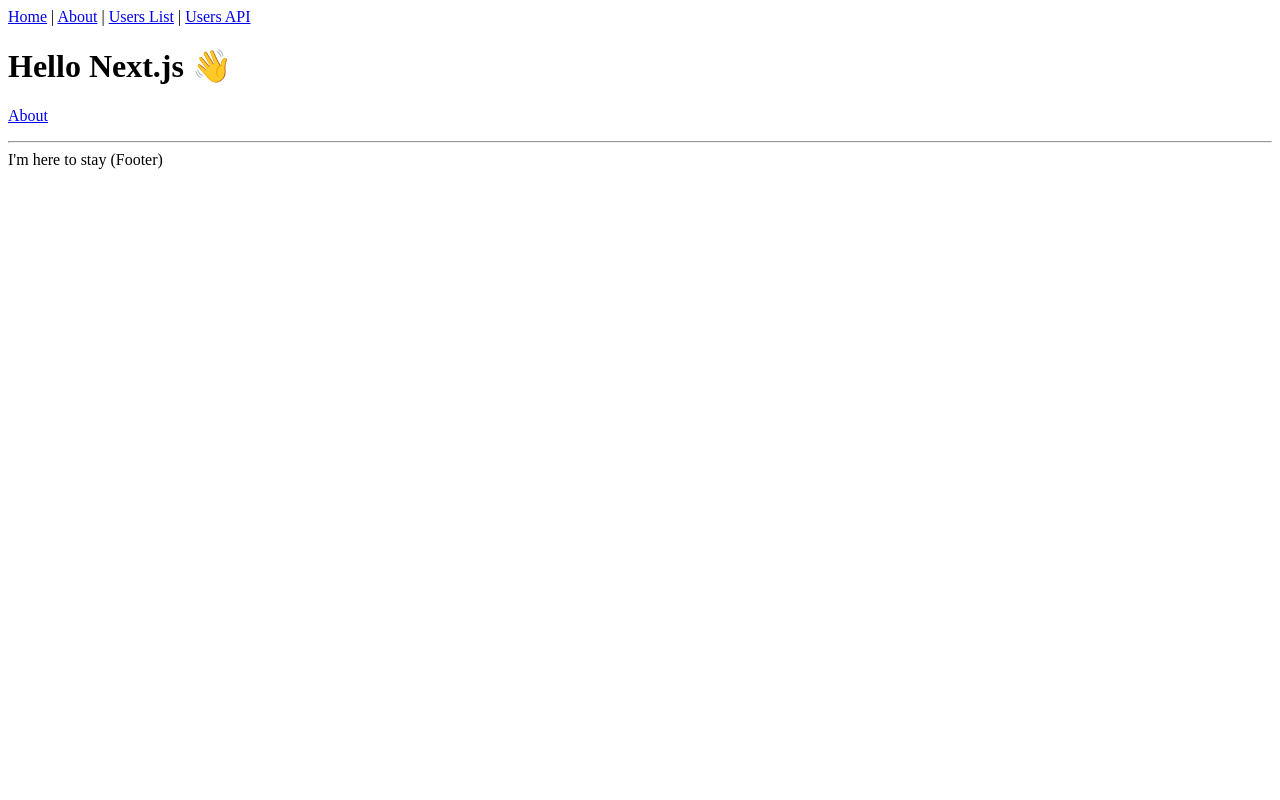
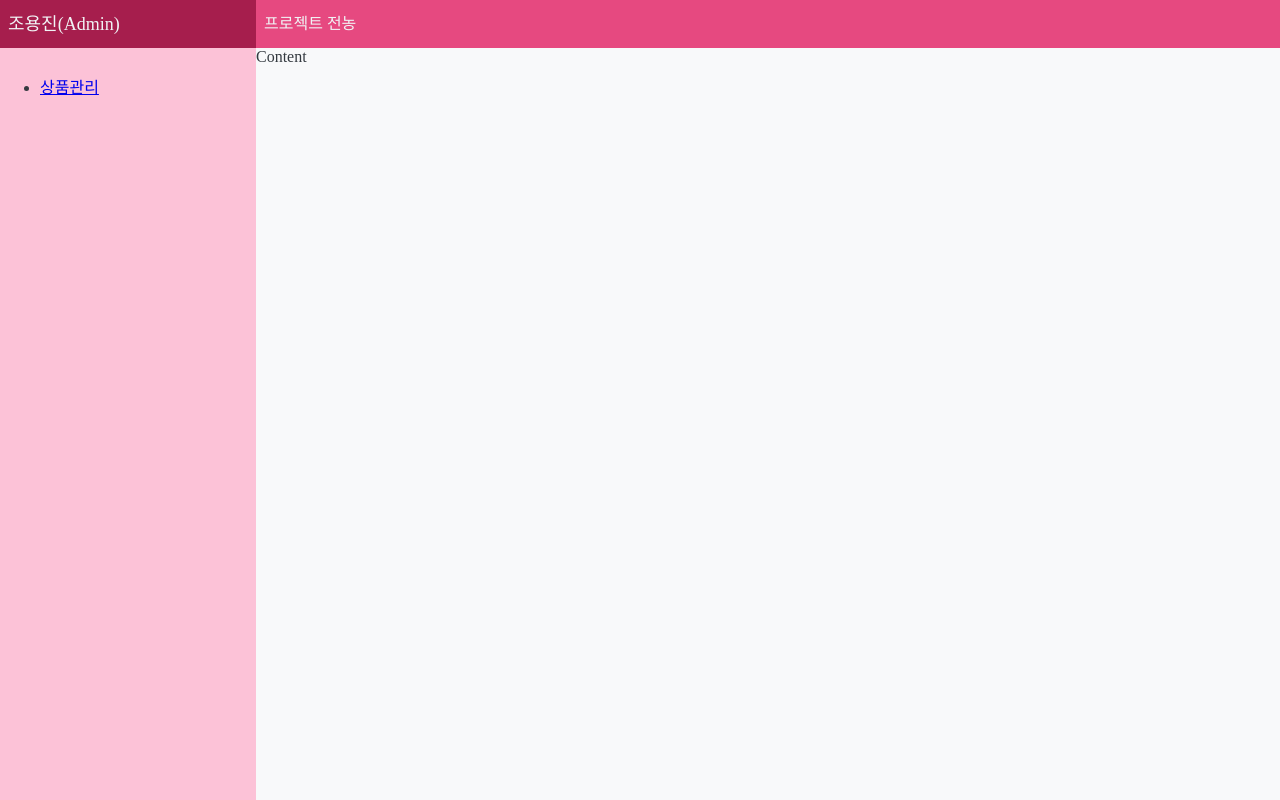
Before and after one commit to squaaat/jeonong, a Next.js app in the folder admin/: page / in a window 1280 px wide. Built offline with nearby package versions, Linux system fonts and the light colour scheme.

Commit message:
add: frame of dashboard

```diff
--- a/admin/next.config.js
+++ b/admin/next.config.js
@@ -1,8 +1,72 @@
-module.exports = function() {
-  return {
-    env: {
-      J_ENV: process.env.J_ENV,
-      J_CICD: process.env.J_CICD,
-    }
-  }
+// next.config.js에서 promise, async function 안먹음.
+// 거지같은 next.config.js
+module.exports = {
+  env: {
+    J_ENV: process.env.J_ENV,
+    J_CICD: process.env.J_CICD,
+    GOOGLE_OAUTH_CLIENT_ID: process.env.GOOGLE_OAUTH_CLIENT_ID,
+  },
+  webpack(config) {
+		config.resolve.modules.push(__dirname); // 추가
+		return config;
+	}
 }
+
+// module.exports = async function() {
+//   const target = {
+//     env: {}
+//   }
+//   var ssm = new AWS.SSM();
+
+//   var options = {
+//     Name: '/jeonong/jeonong-api/alpha/application.yml', /* required */
+//     WithDecryption: true
+//   };
+
+//   const data = await ssm.getParameter(options).promise();
+//   target.env.HELLO = data.Parameter.Value
+
+//   return target
+// }
+
+// module.exports = new Promise((resolve, reject) => {
+//   const target = {
+//     env: {}
+//   }
+//   var ssm = new AWS.SSM();
+
+//   var options = {
+//     Name: '/jeonong/jeonong-api/alpha/application.yml', /* required */
+//     WithDecryption: true
+//   };
+
+//   const parameterPromise = ssm.getParameter(options).promise();
+//   parameterPromise.then(function(data, err) {
+//     if (err) reject(err)
+//     target.env.HELLO = data.Parameter.Value
+//     resolve(target)
+//   });
+// })
+
+// module.exports = function(...args) {
+//   let original = require('./next.config.original.1612888225653.js');
+//   const finalConfig = {};
+//   const target = { target: 'serverless' };
+//   if (typeof original === 'function' && original.constructor.name === 'AsyncFunction') {
+//     // AsyncFunctions will become promises
+//     original = original(...args);
+//   }
+//   if (original instanceof Promise) {
+//     // Special case for promises, as it's currently not supported
+//     // and will just error later on
+//     return original
+//       .then((originalConfig) => Object.assign(finalConfig, originalConfig))
+//       .then((config) => Object.assign(config, target));
+//   } else if (typeof original === 'function') {
+//     Object.assign(finalConfig, original(...args));
+//   } else if (typeof original === 'object') {
+//     Object.assign(finalConfig, original);
+//   }
+//   Object.assign(finalConfig, target);
+//   return finalConfig;
+// }
--- a/admin/pages/index.tsx
+++ b/admin/pages/index.tsx
@@ -1,16 +1,93 @@
+import { Fragment } from 'react'
 import Link from 'next/link'
-import Layout from '../components/Layout'
+
+import styled, { createGlobalStyle } from 'styled-components'
+
+import sg from 'utils/styleguide'
 
 const IndexPage = () => (
-  <Layout title="Home | Next.js + TypeScript Example">
-    <h1>Hello Next.js 👋</h1>
-    <p>
-      <Link href="/about">
-        <a>About</a>
-      </Link>
-    </p>
-    <p>{process.env.APPLICATION_YML}</p>
-  </Layout>
+  <Fragment>
+    <GlobalLayout />
+    <Layout>
+      <SideNav>
+        <SideNavHeader>
+          조용진(Admin)
+        </SideNavHeader>
+        <SideNavContent>
+          <ul>
+            <li>
+              <Link href="/products">상품관리</Link>
+            </li>
+          </ul>
+        </SideNavContent>
+      </SideNav>
+      <Body>
+        <Header>
+          프로젝트 전농
+        </Header>
+        <Content>
+          Content
+        </Content>
+
+      </Body>
+
+    </Layout>
+  </Fragment>
 )
 
+const Header = styled.div`
+  width: 100%;
+  padding: 0 0.5rem;
+
+  height: ${sg.default.headerHeightSize};
+  line-height: ${sg.default.headerHeightSize};
+
+  background-color: ${sg.default.pointColor};
+  color: ${sg.default.textColorR};
+`
+
+const Content = styled.div`
+  width: 100%;
+`
+const SideNav = styled.nav`
+  background-color: ${sg.default.pointWeekColor};
+
+  width: ${sg.default.sideNavWidthSize};
+`
+const SideNavHeader = styled.div`
+  padding: 0 0.5rem;
+  height: ${sg.default.headerHeightSize};
+
+  line-height: ${sg.default.headerHeightSize};
+  font-size: ${sg.default.textSizeStrong};
+
+  background-color: ${sg.default.pointStrongColor};
+  color: ${sg.default.textColorR};
+`
+
+const SideNavContent = styled.div`
+  line-height: ${sg.default.headerHeightSize};
+  font-size: ${sg.default.textSize};
+`
+
+const Body = styled.div`
+  width: 100%;
+`
+
+const Layout = styled.div`
+  display: flex;
+  flex-direction: row;
+
+  min-width: 100vw;
+  min-height: 100vh;
+`
+
+const GlobalLayout = createGlobalStyle`
+  body {
+    background-color: ${sg.default.backgroundColor};
+    color: ${sg.default.textColor};
+    margin: 0;
+  }
+`
+
 export default IndexPage
--- /dev/null
+++ b/admin/pages/login.tsx
@@ -0,0 +1,93 @@
+import { Fragment } from 'react'
+
+import Head from 'next/head'
+
+import styled, { createGlobalStyle } from 'styled-components'
+
+const IndexPage = () => (
+  <Fragment>
+    <GlobalLayout />
+    <Head>
+      <title> hello world </title>
+      <meta name="google-signin-scope" content="profile email"/>
+      {/* <meta name="google-signin-client_id" content="YOUR_CLIENT_ID.apps.googleusercontent.com"/> */}
+      <meta name="google-signin-client_id" content={`${process.env.GOOGLE_OAUTH_CLIENT_ID}.apps.googleusercontent.com`} />
+      <script src="https://apis.google.com/js/platform.js" async defer></script>
+    </Head>
+    <CardLayout>
+      <CardHeader>
+        로그인
+      </CardHeader>
+      <CardBody>
+        <div className="g-signin2" data-onsuccess="onSignIn" ></div>
+      </CardBody>
+    </CardLayout>
+  </Fragment>
+)
+
+
+// const onSignIn = function(googleUser) {
+//   // Useful data for your client-side scripts:
+//   const profile = googleUser.getBasicProfile();
+//   console.log("ID: " + profile.getId()); // Don't send this directly to your server!
+//   console.log('Full Name: ' + profile.getName());
+//   console.log('Given Name: ' + profile.getGivenName());
+//   console.log('Family Name: ' + profile.getFamilyName());
+//   console.log("Image URL: " + profile.getImageUrl());
+//   console.log("Email: " + profile.getEmail());
+
+//   // The ID token you need to pass to your backend:
+//   var id_token = googleUser.getAuthResponse().id_token;
+//   console.log("ID Token: " + id_token);
+// }
+
+
+
+const CardBody = styled.div`
+  width: (100% - 1rem);
+  height: calc(20rem - 3rem);
+  padding: 0.5rem;
+
+  border-radius: 0px 0px 6px 6px;
+  background-color: red;
+`
+
+const CardHeader = styled.div`
+  width: calc(100% - 1rem);
+  display: flex;
+  flex-direction: row;
+  padding: 0 0.5rem;
+  color: #333;
+  font-size: 1.25rem;
+  height: 3rem;
+  line-height: 3rem;
+  border-bottom: 1px solid #acacac;
+`
+
+const CardLayout = styled.div`
+  width: 100%;
+  color: #333;
+  height: 100%;
+  min-width: 20rem;
+  min-height: 20rem;
+  border: 1px solid #acacac;
+  border-radius: 6px;
+  box-shadow: 3px 3px 3px #ccc;
+`
+
+
+const GlobalLayout = createGlobalStyle`
+  body {
+    width: 100vw;
+    height: 100vh;
+    margin: 0;
+    display: flex;
+    align-items: center;
+    justify-content: center;
+  }
+`
+
+
+
+
+export default IndexPage
--- a/admin/tsconfig.json
+++ b/admin/tsconfig.json
@@ -16,7 +16,8 @@
     "resolveJsonModule": true,
     "skipLibCheck": true,
     "strict": true,
-    "target": "esnext"
+    "target": "esnext",
+    "baseUrl": "."
   },
   "exclude": ["node_modules"],
   "include": ["**/*.ts", "**/*.tsx"]
--- /dev/null
+++ b/admin/utils/styleguide.ts
@@ -0,0 +1,82 @@
+import oc from 'open-color'
+
+type Guides = {
+  default: Guide;
+}
+
+type Guide = {
+  textColor: string;
+  textStrongColor: string;
+  textWeekColor: string;
+
+  textColorR: string;
+  textStrongColorR: string;
+  textWeekColorR: string;
+
+  textSize: string;
+  textSizeTitle: string;
+  textSizeWeek: string;
+  textSizeStrong: string;
+
+  textWeight: number;
+  textWeightStrong: number;
+  textWeightWeek: number;
+
+  componentBorderSolid: string;
+  componentBorderColor: string;
+  componentBorderRadius: string;
+
+  primaryColor: string;
+  primaryStrongColor: string;
+  primaryWeekColor: string;
+
+  pointColor: string;
+  pointStrongColor: string;
+  pointWeekColor: string;
+
+  backgroundColor: string;
+
+  headerHeightSize: string;
+  sideNavWidthSize: string;
+}
+
+const defaultColor: Guide = {
+  textColor: oc.gray[8],
+  textStrongColor: oc.black,
+  textWeekColor: oc.gray[6],
+
+  textColorR: oc.gray[1],
+  textStrongColorR: oc.white,
+  textWeekColorR: oc.gray[3],
+
+  textSize: '1rem',
+  textSizeTitle: '1.25rem',
+  textSizeWeek: '0.75rem',
+  textSizeStrong: '1.125rem',
+
+  textWeight: 400,
+  textWeightStrong: 700,
+  textWeightWeek: 300,
+
+  componentBorderSolid: '1px',
+  componentBorderColor: oc.gray[4],
+  componentBorderRadius: '5px',
+
+  primaryColor: oc.gray[6],
+  primaryStrongColor: oc.gray[8],
+  primaryWeekColor: oc.gray[4],
+
+  pointColor: oc.pink[6],
+  pointStrongColor: oc.pink[9],
+  pointWeekColor: oc.pink[2],
+
+  backgroundColor: oc.gray[0],
+
+  headerHeightSize: '3rem',
+
+  sideNavWidthSize: '20rem',
+}
+const styleGuides: Guides = {
+  default: defaultColor,
+}
+export default styleGuides
```
Also changed, not shown: admin/components/Card.tsx (added, +62 -0 lines), admin/package.json (+15 -7 lines), admin/serverless.yml (+8 -6 lines), admin/.babelrc (added), 1 other file (tests, documents, lock files or other folders).
